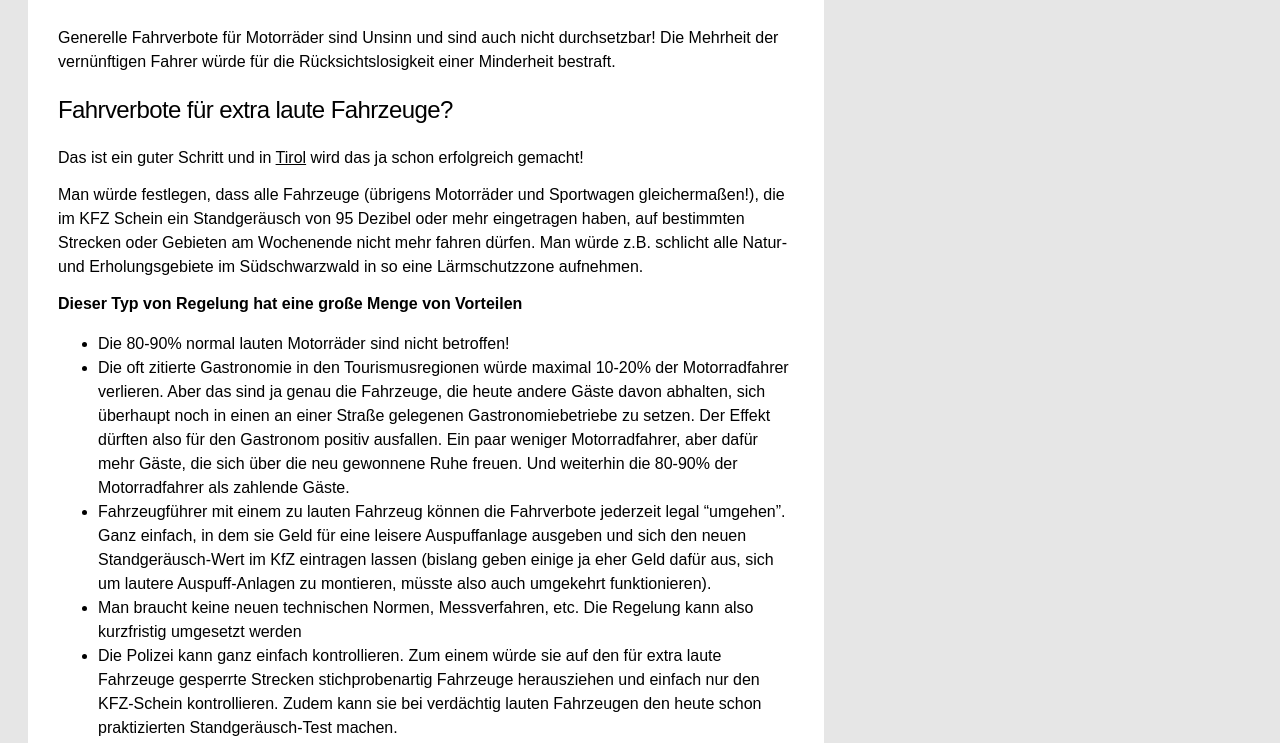
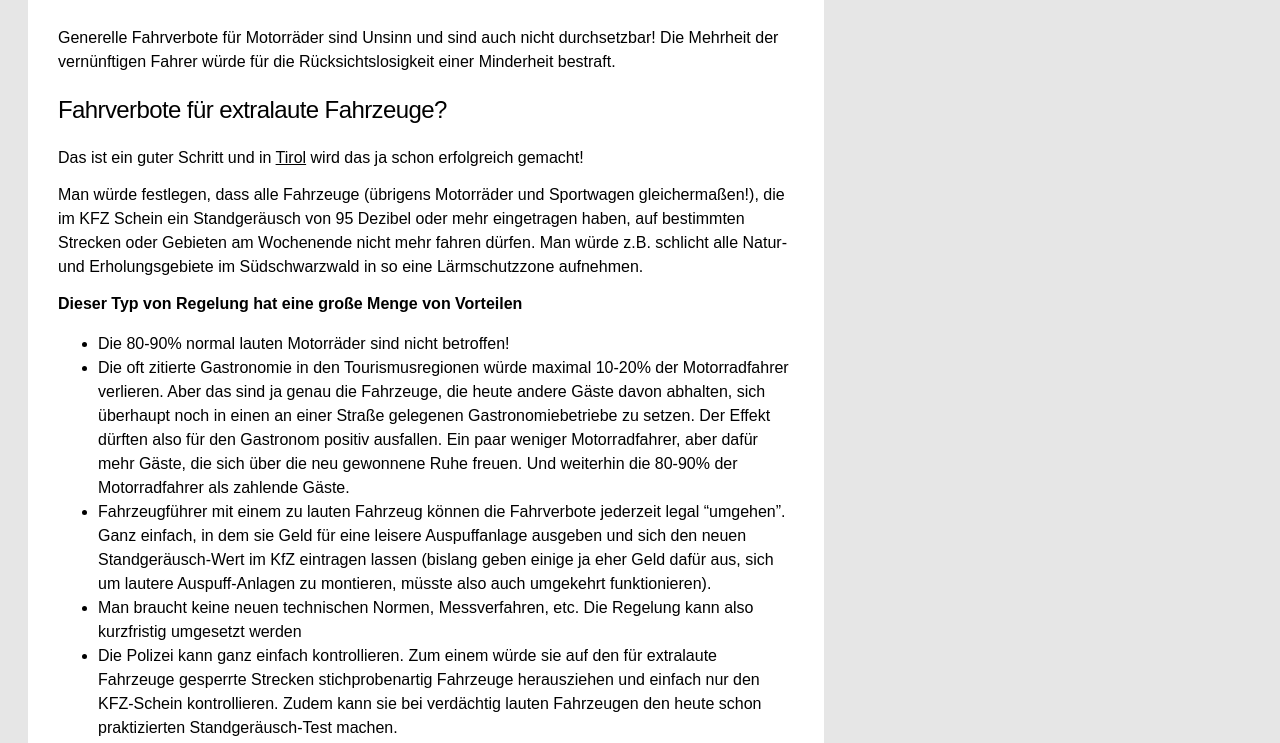
Before and after one commit to rettet-die-stille/rettet-die-stille.github.io, a Jekyll site: the page built from _posts/2020-08-03-was-gegen-motorradlaerm-helfen-wuerde-und-was-nicht.md, in a window 1280 px wide and 1400 px high, scrolled down 1280 px. Shown: the part 164-907 px from the top of the window. Built offline with Jekyll 4.4.1, drawn with Linux system fonts in a browser that asks for light colours.

Commit message:
Update 2020-08-03-was-gegen-motorradlaerm-helfen-wuerde-und-was-nicht.md

```diff
--- a/_posts/2020-08-03-was-gegen-motorradlaerm-helfen-wuerde-und-was-nicht.md
+++ b/_posts/2020-08-03-was-gegen-motorradlaerm-helfen-wuerde-und-was-nicht.md
@@ -21,7 +21,7 @@ Man könnte zum Beispiel festlegen, dass ein Fahrzeug in allen Fahrsituationen (
 
 Generelle Fahrverbote für Motorräder sind Unsinn und sind auch nicht durchsetzbar! Die Mehrheit der vernünftigen Fahrer würde für die Rücksichtslosigkeit einer Minderheit bestraft.
 
-## Fahrverbote für extra laute Fahrzeuge?
+## Fahrverbote für extralaute Fahrzeuge?
 
 Das ist ein guter Schritt und in <span style="text-decoration: underline;">[Tirol](https://www.motorradonline.de/ratgeber/fahrverbote-oesterreich-offiziell-bestaetigt-laute-bikes-tirol-95-db-2020){:target="_blank"}</span> wird das ja schon erfolgreich gemacht!
 
@@ -33,7 +33,7 @@ Man würde festlegen, dass alle Fahrzeuge (übrigens Motorräder und Sportwagen
 * Die oft zitierte Gastronomie in den Tourismusregionen würde maximal 10-20% der Motorradfahrer verlieren. Aber das sind ja genau die Fahrzeuge, die heute andere Gäste davon abhalten, sich überhaupt noch in einen an einer Straße gelegenen Gastronomiebetriebe zu setzen. Der Effekt dürften also für den Gastronom positiv ausfallen. Ein paar weniger Motorradfahrer, aber dafür mehr Gäste, die sich über die neu gewonnene Ruhe freuen. Und weiterhin die 80-90% der Motorradfahrer als zahlende Gäste.
 * Fahrzeugführer mit einem zu lauten Fahrzeug können die Fahrverbote jederzeit legal "umgehen". Ganz einfach, in dem sie Geld für eine leisere Auspuffanlage ausgeben und sich den neuen Standgeräusch-Wert im KfZ eintragen lassen (bislang geben einige ja eher Geld dafür aus, sich um lautere Auspuff-Anlagen zu montieren, müsste also auch umgekehrt funktionieren).
 * Man braucht keine neuen technischen Normen, Messverfahren, etc. Die Regelung kann also kurzfristig umgesetzt werden
-* Die Polizei kann ganz einfach kontrollieren. Zum einem würde sie auf den für extra laute Fahrzeuge gesperrte Strecken stichprobenartig Fahrzeuge herausziehen und einfach nur den KFZ-Schein kontrollieren. Zudem kann sie bei verdächtig lauten Fahrzeugen den heute schon praktizierten Standgeräusch-Test machen.
+* Die Polizei kann ganz einfach kontrollieren. Zum einem würde sie auf den für extralaute Fahrzeuge gesperrte Strecken stichprobenartig Fahrzeuge herausziehen und einfach nur den KFZ-Schein kontrollieren. Zudem kann sie bei verdächtig lauten Fahrzeugen den heute schon praktizierten Standgeräusch-Test machen.
 * Ganz wichtig: die vielen lauten Bestandsfahrzeuge sind vollumfänglich erfasst. Man muss also nicht warten, bis die in 10 oder 20 Jahren aus Altersgründen aus dem Verkehr genommen werden. Es wird also sofort zu einer dramatischen Verbesserung der Situation kommen.
 * Die Regelung scheint konform mit EU-Gesetzen zu sein. Schließlich ist Österreich in der EU und bislang hat keiner argumentiert, die Tiroler Regelung verstoße gegen EU-Recht.
 * Die 80-90 % Biker, die heute schon leise fahren, werden diese Regelung gerne unterstützen. Ergo: die 10 bis 20% extralauten Radau-Fahrer stehen plötzlich alleine auf dem Feld.
```
